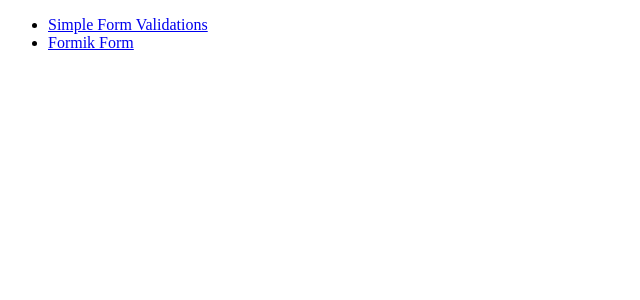
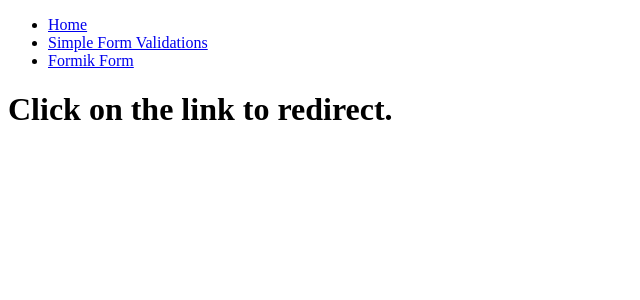
Before and after one commit to umeshsobti/React, a React (Create React App) app in the folder basic_react/: page / in a window 1280 px wide. Shown: the top 300 px of the page, without its empty margins (0-640 px from the left). Built offline with nearby package versions, Linux system fonts and the light colour scheme.

Commit message:
Implemented routing in forms

```diff
--- a/basic_react/src/App.js
+++ b/basic_react/src/App.js
@@ -1,5 +1,6 @@
 import Form from "./components/Form.js";
 import FormFormik from "./components/FormikForm.js";
+import Home from "./components/Home.js";
 import { BrowserRouter as Router, Routes, Route, Link } from "react-router-dom";
 function App() {
   return (
@@ -8,6 +9,9 @@
           <nav>
             <ul>
               <li>
+                <Link to="/">Home</Link>
+              </li>
+              <li>
                 <Link to="/form">Simple Form Validations</Link>
               </li>
               <li>
@@ -15,14 +19,18 @@
               </li>
             </ul>
           </nav>
-
         </main>
         <Routes>
+        <Route path="/" element={<Home></Home>} />
           <Route
             path="/form"
             element={
               <Form
-
+                style={{
+                  margin: "0",
+                  padding: "0",
+                  boxSizing: "border-box",
+                }}
               />
             }
           ></Route>
--- /dev/null
+++ b/basic_react/src/components/Home.js
@@ -0,0 +1,7 @@
+function Home(){
+    return(
+        <h1>Click on the link to redirect.</h1>
+    )
+}
+
+export default Home;
```
